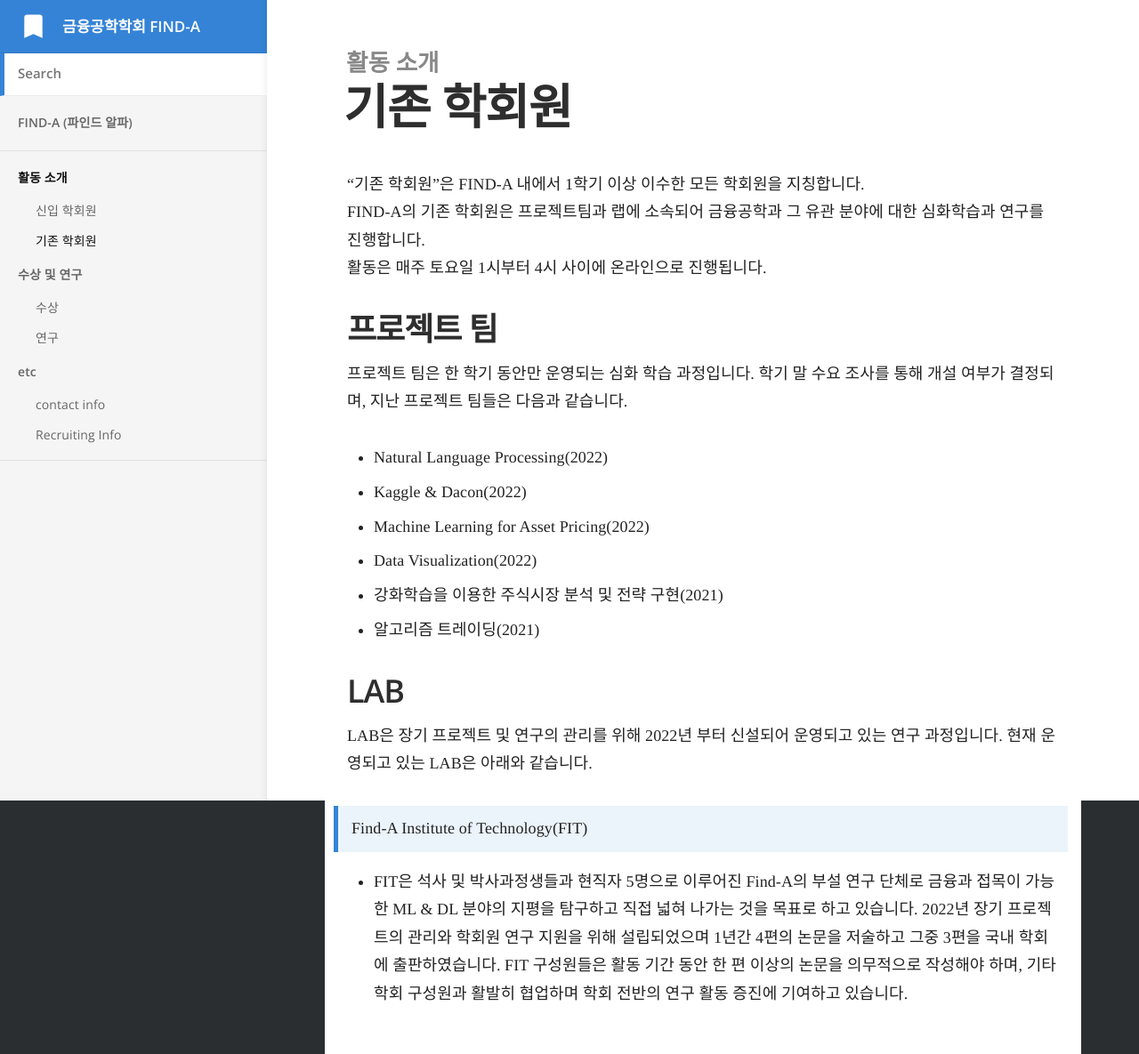
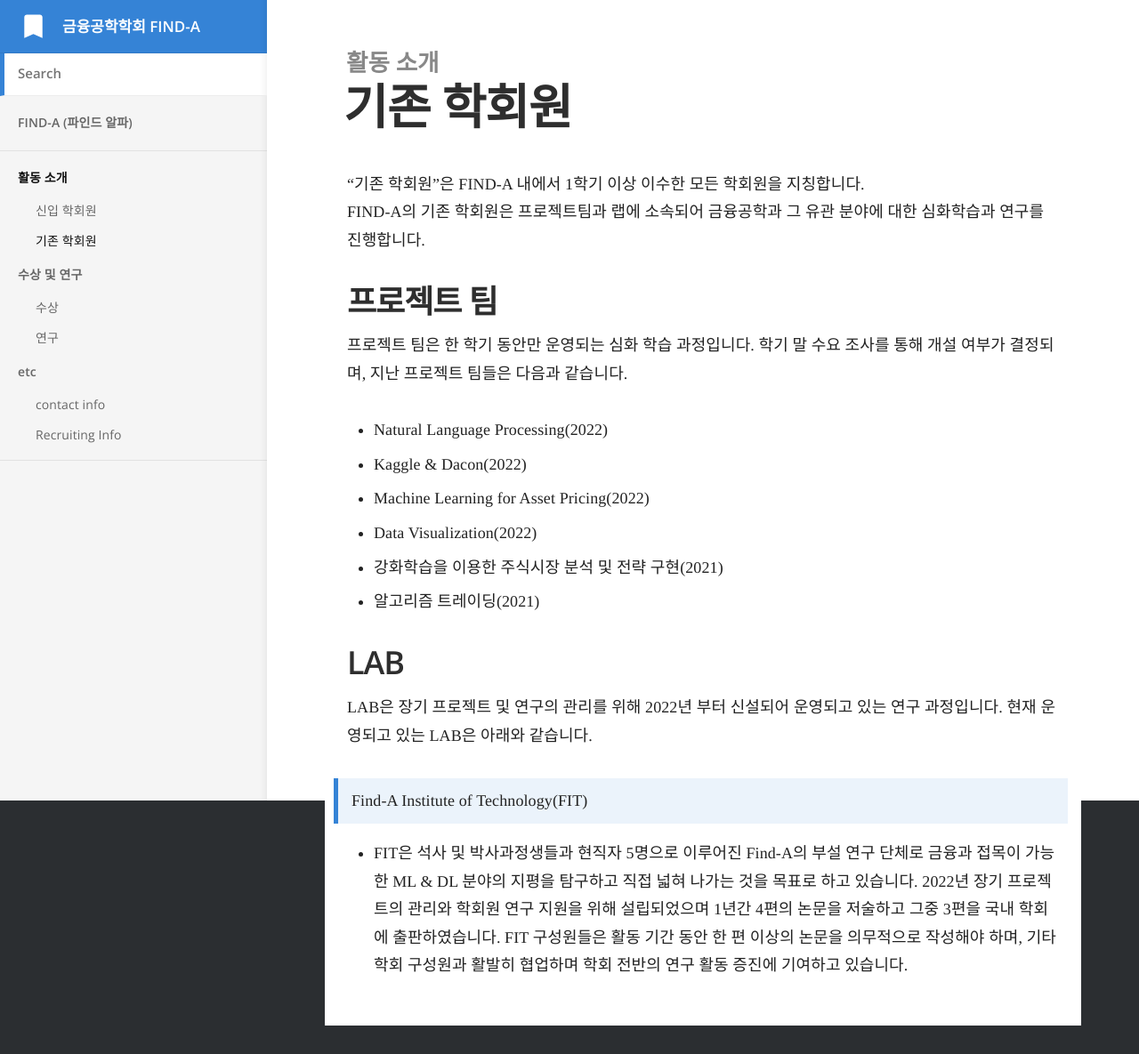
Before and after one commit to Find-A-AI/find-a-ai.github.io, a Jekyll site: the page built from _docs/1.활동 소개/기존 학회원.md, in a window 1280 px wide. Shown: the whole page at 89% size. Built offline with Jekyll 4.4.1, drawn with Linux system fonts in a browser that asks for light colours; some web fonts are replaced; after the commit the page ends 1153 px from its top, so only the background shows below that.

Commit message:
Update 기존 학회원.md

```diff
--- a/_docs/1.활동 소개/기존 학회원.md
+++ b/_docs/1.활동 소개/기존 학회원.md
@@ -5,7 +5,6 @@ order: 2
 ---
 “기존 학회원”은 FIND-A 내에서 1학기 이상 이수한 모든 학회원을 지칭합니다.
 FIND-A의 기존 학회원은 프로젝트팀과 랩에 소속되어 금융공학과 그 유관 분야에 대한 심화학습과 연구를 진행합니다.
-활동은 매주 토요일 1시부터 4시 사이에 온라인으로 진행됩니다.
 
 ## 프로젝트 팀
 프로젝트 팀은 한 학기 동안만 운영되는 심화 학습 과정입니다. 학기 말 수요 조사를 통해 개설 여부가 결정되며, 지난 프로젝트 팀들은 다음과 같습니다.
```
